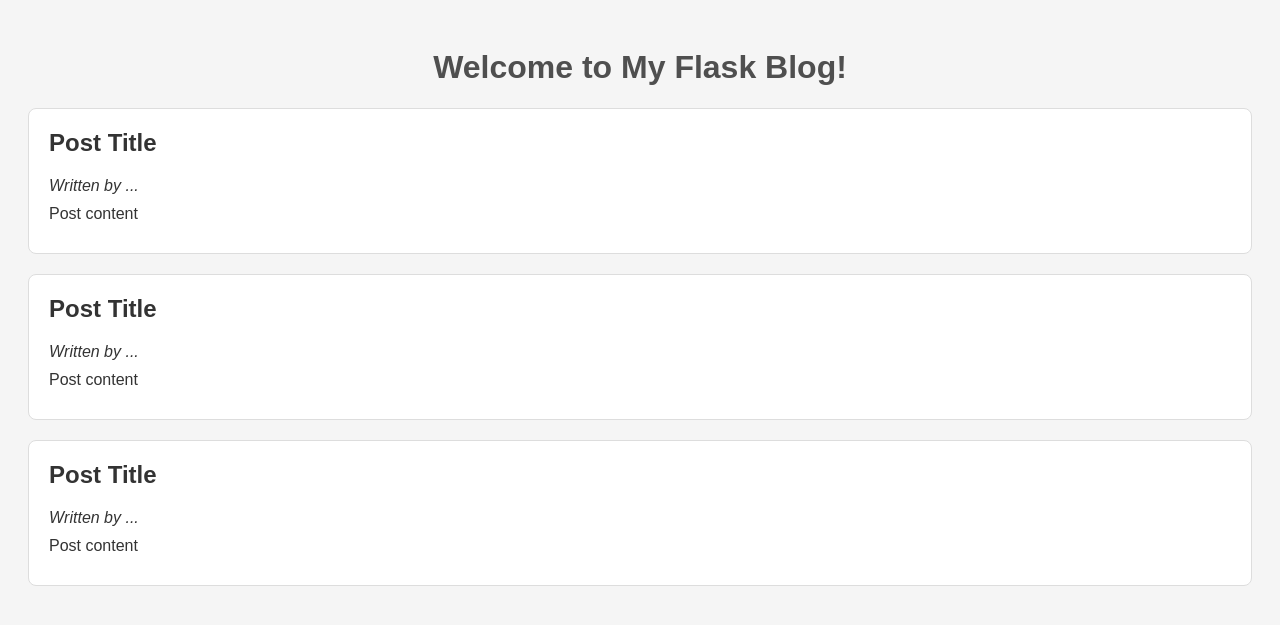
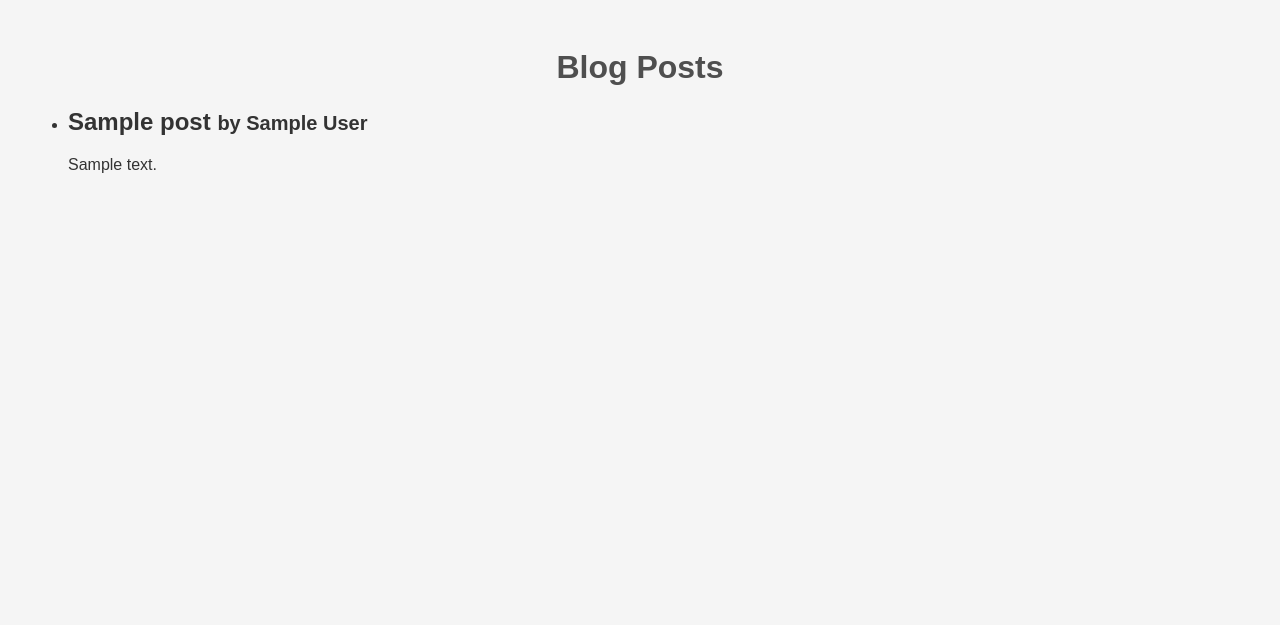
Before and after one commit to mpfechner/masterblog, a Python web app: template templates/index.html in a window 1280 px wide. Shown: the top 625 px of the page. Run offline with Jinja, Linux system fonts and the light colour scheme; the template is opened without the code that fills it: most values are stand-ins (such as "Sample title", 1, 10 or a date in 2020).

Commit message:
Created function to open JSON file with blog posts and changed app.py and index.html to show posts

```diff
--- a/templates/index.html
+++ b/templates/index.html
@@ -2,26 +2,18 @@
 <html lang="en">
 <head>
     <meta charset="UTF-8">
-    <meta name="viewport" content="width=device-width, initial-scale=1.0">
-    <title>My Flask Blog</title>
+    <title>My Blog</title>
     <link rel="stylesheet" href="{{ url_for('static', filename='style.css') }}">
 </head>
 <body>
-    <h1>Welcome to My Flask Blog!</h1>
-    <div class="post">
-        <h2>Post Title</h2>
-        <p><em>Written by ...</em></p>
-        <p>Post content</p>
-    </div>
-    <div class="post">
-        <h2>Post Title</h2>
-        <p><em>Written by ...</em></p>
-        <p>Post content</p>
-    </div>
-    <div class="post">
-        <h2>Post Title</h2>
-        <p><em>Written by ...</em></p>
-        <p>Post content</p>
-    </div>
+    <h1>Blog Posts</h1>
+    <ul>
+        {% for post in posts %}
+            <li>
+                <h2>{{ post.title }} <small>by {{ post.author }}</small></h2>
+                <p>{{ post.content }}</p>
+            </li>
+        {% endfor %}
+    </ul>
 </body>
 </html>
```
Also changed, not shown: app.py (+13 -4 lines).
